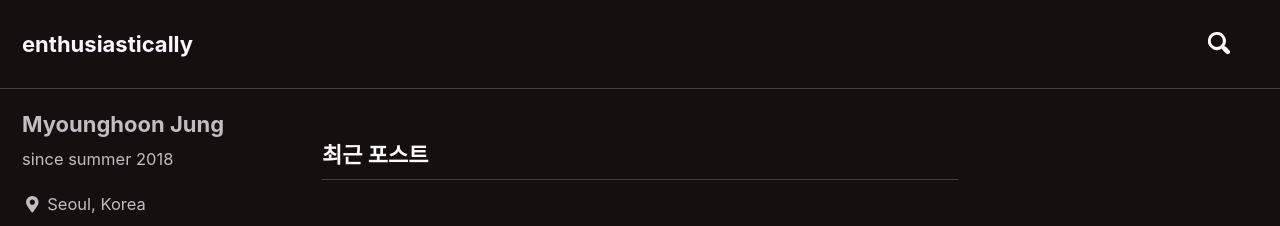
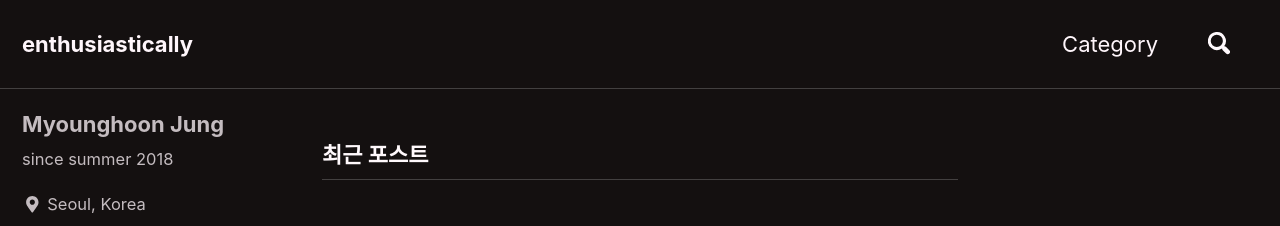
Before and after one commit to myounghoonJung/myounghoonJung.github.io, a Jekyll site: the page built from index.html, in a window 1280 px wide and 900 px high. Shown: the top 226 px of the window. Built offline with Jekyll 4.4.1, drawn with Linux system fonts in a browser that asks for light colours; nearby versions of some CDN libraries; the list of posts is cut into pages by our own code.

Commit message:
add main link - category

```diff
--- a/_data/navigation.yml
+++ b/_data/navigation.yml
@@ -1,5 +1,7 @@
 # main links
 main:
+  - title: "Category"
+    url: "categories"
 
   # - title: "About"
   #   url: https://mmistakes.github.io/minimal-mistakes/about/
```
